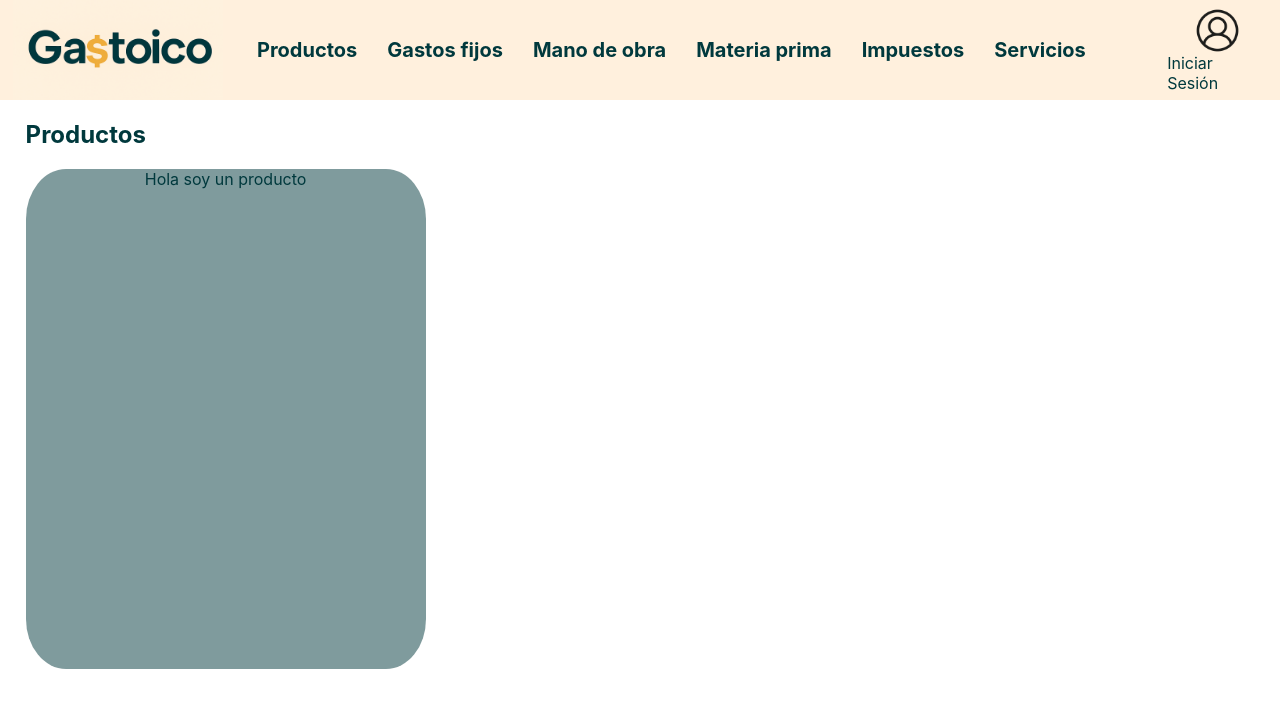
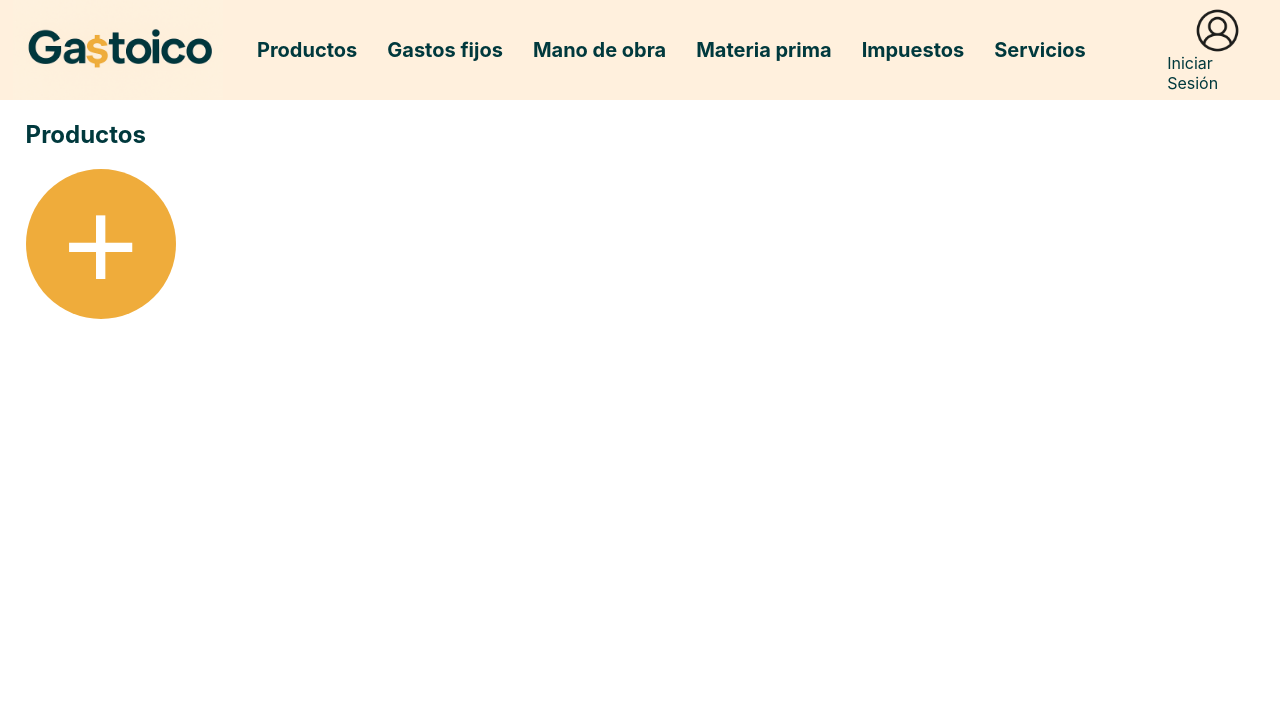
Before and after one commit to MateoEnrico/gastoico, a React (Create React App) app: page / in a window 1280 px wide. Shown: the top 708 px of the page. Built offline with nearby package versions, Linux system fonts and the light colour scheme.

Commit message:
formulario para agregar tarjetas de producto

```diff
--- a/src/App.css
+++ b/src/App.css
@@ -6,7 +6,6 @@ header{
   height: 100px;
   background-color: #fff0dd;
   overflow: hidden;
-  align-items: center;
   display: flex;
   align-items: center;
   position: relative;
@@ -81,6 +80,12 @@ header{
   margin-left: 2%;
 }
 
+.prod-container {
+  display: flex;
+  align-items: center;
+  gap: 3%;
+}
+
 .cont-prod{
   margin-top: 0px;
   height: 500px;
@@ -89,3 +94,20 @@ header{
   border-radius: 10%;
   text-align: center;
 }
+
+.agreProd{
+   border-radius: 150px;
+   width: 150px;
+   height: 150px;
+   font-size: 130px;
+   text-align: center;
+   background-color: #efac3b;
+   color: white;
+   border: none;
+   transition: background-color 0.2s ease, color 0.2s ease;
+}
+
+.agreProd:hover{
+  background-color: #f2a116;
+  cursor: pointer;
+}
--- a/src/App.js
+++ b/src/App.js
@@ -1,24 +1,47 @@
+import { useState } from "react";
 import './App.css';
 
 function App() {
+  const [productos, setProductos] = useState([]);
+
+  const agregarProducto = () => {
+    setProductos([...productos, { id: Date.now() }]);
+  };
+
   return (
     <div>
       <header>
-        <a href="" className='cont-logo'><img src="/Gastoico.png" alt="Logo Gastoico" className='logo' /></a>
+        <a href="" className='cont-logo'>
+          <img src="/Gastoico.png" alt="Logo Gastoico" className='logo' />
+        </a>
         <a href='#productos' className='navbar'>Productos</a>
         <a href='#gastos-fijos' className='navbar'>Gastos fijos</a>
         <a href='#mano-obra' className='navbar'>Mano de obra</a>
         <a href='#materia-prima' className='navbar'>Materia prima</a>
         <a href='#impuestos' className='navbar'>Impuestos</a>
         <a href='#servicios' className='navbar'>Servicios</a>
-        <a href="" className='cont-login'><img src="/Login.png" alt="" className='login'/> Iniciar Sesión </a>
+        <a href="" className='cont-login'>
+          <img src="/Login.png" alt="" className='login'/> Iniciar Sesión
+        </a>
       </header>
+
       <div className='contenido'>
         <section id="productos">
-         <h1>Productos</h1>
-         <div className='cont-prod'>
-          <p>Hola soy un producto</p>
-         </div>
+          <h1>Productos</h1>
+
+          <div className='prod-container'>
+            {productos.map((producto) => (
+              <div key={producto.id} className='cont-prod'>
+                <form onSubmit={(e) => e.preventDefault()}>
+                  <input type="text" placeholder="Nombre del producto" />
+                  <input type="number" placeholder="Precio" />
+                  <button type="button">Guardar</button>
+                </form>
+              </div>
+            ))}
+
+            <button className='agreProd' onClick={agregarProducto}>+</button>
+          </div>
         </section>
       </div>
     </div>
```
